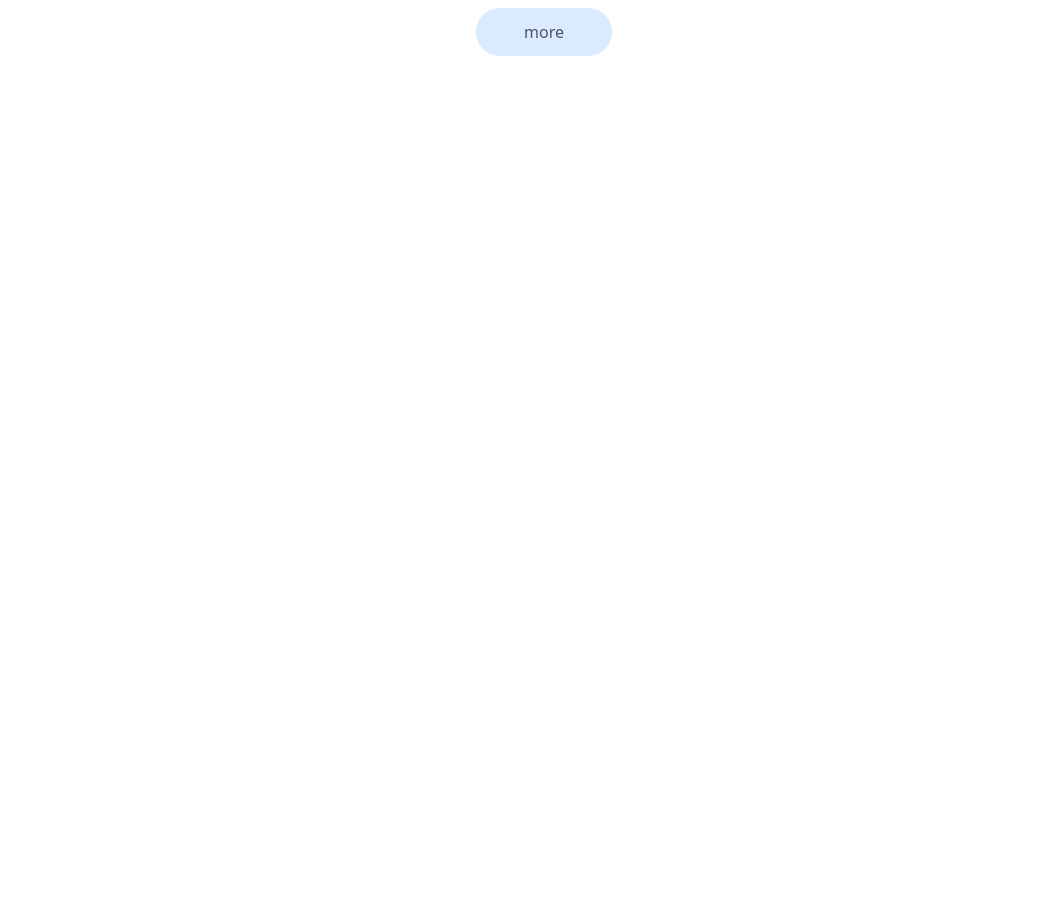
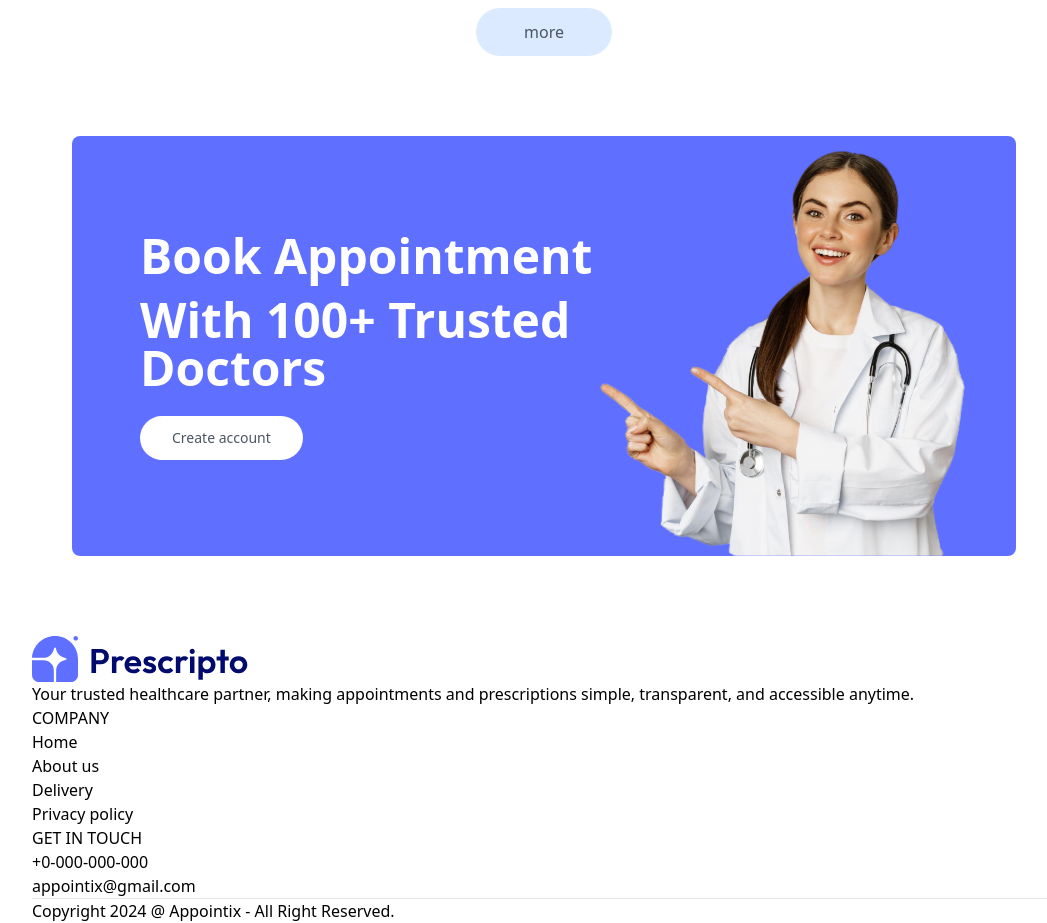
Before and after one commit to Anjana-05/Appointix-mern, a React (Vite) app in the folder frontend/: page / in a window 1280 px wide. Shown: the part 2240-3163 px from the top of the page, without its empty margins (96-1143 px from the left). Before the commit the page ends 2360 px from the top, so only its background shows below. Built offline with nearby package versions, Linux system fonts and the light colour scheme.

Commit message:
Footer added

```diff
--- a/frontend/index.html
+++ b/frontend/index.html
@@ -1,5 +1,5 @@
 <!DOCTYPE html>
-<html lang="en">
+<html lang="en" class="scroll-smooth">
   <head>
     <meta charset="UTF-8" />
     <link rel="icon" type="image/svg+xml" href="/vite.svg" />
--- a/frontend/src/App.jsx
+++ b/frontend/src/App.jsx
@@ -9,6 +9,7 @@ import MyProfile from './pages/MyProfile'
 import MyAppointments from './pages/MyAppointments'
 import Appointment from './pages/Appointment'
 import Navbar from './components/Navbar'
+import Footer from './components/Footer'
 
 const App = () => {
   return(
@@ -25,7 +26,7 @@ const App = () => {
         <Route path='/my-appointments' element={<MyAppointments />}></Route>
         <Route path='/appintment:/docID' element={<Appointment />}></Route>
       </Routes>
-
+      <Footer/>
     </div>
   )
 }
--- a/frontend/src/assets/assets_frontend/assets.js
+++ b/frontend/src/assets/assets_frontend/assets.js
@@ -5,6 +5,7 @@ import profile_pic from './profile_pic.png'
 import contact_image from './contact_image.png'
 import about_image from './about_image.png'
 import logo from './logo.svg'
+import logo02 from './log02.svg'
 import dropdown_icon from './dropdown_icon.svg'
 import menu_icon from './menu_icon.svg'
 import cross_icon from './cross_icon.png'
@@ -43,6 +44,7 @@ export const assets = {
     header_img,
     group_profiles,
     logo,
+    logo02,
     chats_icon,
     verified_icon,
     info_icon,
--- /dev/null
+++ b/frontend/src/components/Banner.jsx
@@ -0,0 +1,29 @@
+import React from 'react'
+import { assets } from '../assets/assets_frontend/assets'
+import { useNavigate } from 'react-router-dom'
+
+const Banner = () => {
+
+  const navigate = useNavigate();
+  return (
+    <div className='flex bg-primary rounded-lg px-6 sm:px-10 md:px-14 lg:px-12 my-20 md:mx-10'>
+        {/*------- Left side of Banner --------*/}
+        <div className='flex-1 py-8 sm:py-10 md:py-16 lg:py-24 lg:pl-5'>
+            <div className='text-xl sm:text-2xl md:text-3xl lg:text-5xl font-semibold text-white'>
+                <p>Book Appointment</p>
+                <p className='mt-4'>With 100+ Trusted Doctors</p>
+            </div>
+                <button onClick={() => {navigate('/login'); scrollTo(0,0)}}  className='bg-white text-sm text-gray-600 py-3 px-8 rounded-full mt-6 hover:scale-105 transition-all'>
+                    Create account
+                </button>
+        </div>
+
+        {/*------- Right Side Banner ------*/}
+        <div className='hidden md:block md:w-1/2 lg:w-[370px] relative'>
+            <img className='w-full absolute bottom-0 right-0 max-w-md' src={assets.appointment_img} alt='' />
+        </div>
+    </div>
+  )
+}
+
+export default Banner
--- /dev/null
+++ b/frontend/src/components/Footer.jsx
@@ -0,0 +1,44 @@
+import React from 'react'
+import { assets } from '../assets/assets_frontend/assets'
+
+const Footer = () => {
+  return (
+    <div>
+        <div>
+            {/**-----Left Content **/}
+            <div>
+                <img src={assets.logo} alt=''></img>
+                <p>Your trusted healthcare partner, making appointments and prescriptions simple, transparent, and accessible anytime.</p>
+            </div>
+
+            {/**-----Center Content **/}
+            <div>
+                <p>COMPANY</p>
+                <ul>
+                    <li>Home</li>
+                    <li>About us</li>
+                    <li>Delivery</li>
+                    <li>Privacy policy</li>
+                </ul>
+            </div>
+
+            {/**-----Right Content **/}
+            <div>
+                <p>GET IN TOUCH</p>
+                <ul>
+                    <li>+0-000-000-000</li>
+                    <li>appointix@gmail.com</li>
+                </ul>
+            </div>
+        </div>
+
+        {/**----------Copyright Text------- */}
+        <div>
+            <hr />
+            <p>Copyright 2024 @ Appointix - All Right Reserved.</p>
+        </div>
+    </div>
+  )
+}
+
+export default Footer
--- a/frontend/src/components/TopDoctors.jsx
+++ b/frontend/src/components/TopDoctors.jsx
@@ -1,13 +1,14 @@
-import React from 'react'
-import { doctors } from '../assets/assets_frontend/assets'
+import React, { useContext } from 'react'
 import { useNavigate } from 'react-router-dom'
+import { AppContext } from '../context/AppContext'
 
 const TopDoctors = () => {
 
   const navigate = useNavigate()
+  const {doctors} = useContext(AppContext)
   return (
     <div className='flex flex-col items-center gap-4 my-16 text-gray-900 md:mx-10'>
-        <h1 className='text-3xl font-mediu'>Top Doctor to Book</h1>
+        <h1 className='text-3xl font-medium'>Top Doctor to Book</h1>
         <p className='text-center text-sm'>Simply browse through our extensive list of trusted doctors.</p>
         <div className='w-full grid grid-cols-auto gap-4 pt-5 gap-y-6 px-3 sm:px-0'>
             {doctors.slice(0,10).map((item,index) => (
@@ -23,7 +24,7 @@ const TopDoctors = () => {
             </div>
             ))}
         </div>
-        <button className='bg-blue-100 text-gray-600 rounded-full px-12 py-3 mt-10'>more</button>
+        <button onClick={() => {navigate('/doctors'); scrollTo(0,0)}}  className='bg-blue-100 text-gray-600 rounded-full px-12 py-3 mt-10'>more</button>
     </div>
   )
 }
--- /dev/null
+++ b/frontend/src/context/AppContext.jsx
@@ -0,0 +1,15 @@
+import { createContext } from "react";
+import { doctors } from "../assets/assets_frontend/assets";
+
+export const AppContext = createContext();
+
+const AppContextProvider = (props) => {
+    const value = {doctors};
+
+    return (
+       <AppContext.Provider value={value}>
+        {props.children}
+       </AppContext.Provider>
+    )
+}
+export default AppContextProvider;
--- a/frontend/src/main.jsx
+++ b/frontend/src/main.jsx
@@ -2,9 +2,12 @@ import { createRoot } from 'react-dom/client'
 import './index.css'
 import App from './App.jsx'
 import { BrowserRouter } from 'react-router-dom'
+import AppContextProvider from './context/AppContext.jsx'
 
 createRoot(document.getElementById('root')).render(
   <BrowserRouter>
-    <App />
+    <AppContextProvider>
+      <App />
+    </AppContextProvider>
   </BrowserRouter>,
 )
--- a/frontend/src/pages/Home.jsx
+++ b/frontend/src/pages/Home.jsx
@@ -2,6 +2,7 @@ import React from 'react'
 import Header from '../components/Header'
 import SpecialityMenu from '../components/specialityMenu'
 import TopDoctors from '../components/TopDoctors'
+import Banner from '../components/Banner'
 
 const Home = () => {
   return (
@@ -9,6 +10,7 @@ const Home = () => {
       <Header />
       <SpecialityMenu />
       <TopDoctors />
+      <Banner />
     </div>
   )
 }
```
Also changed, not shown: frontend/src/assets/assets_frontend/log02.svg (added).
